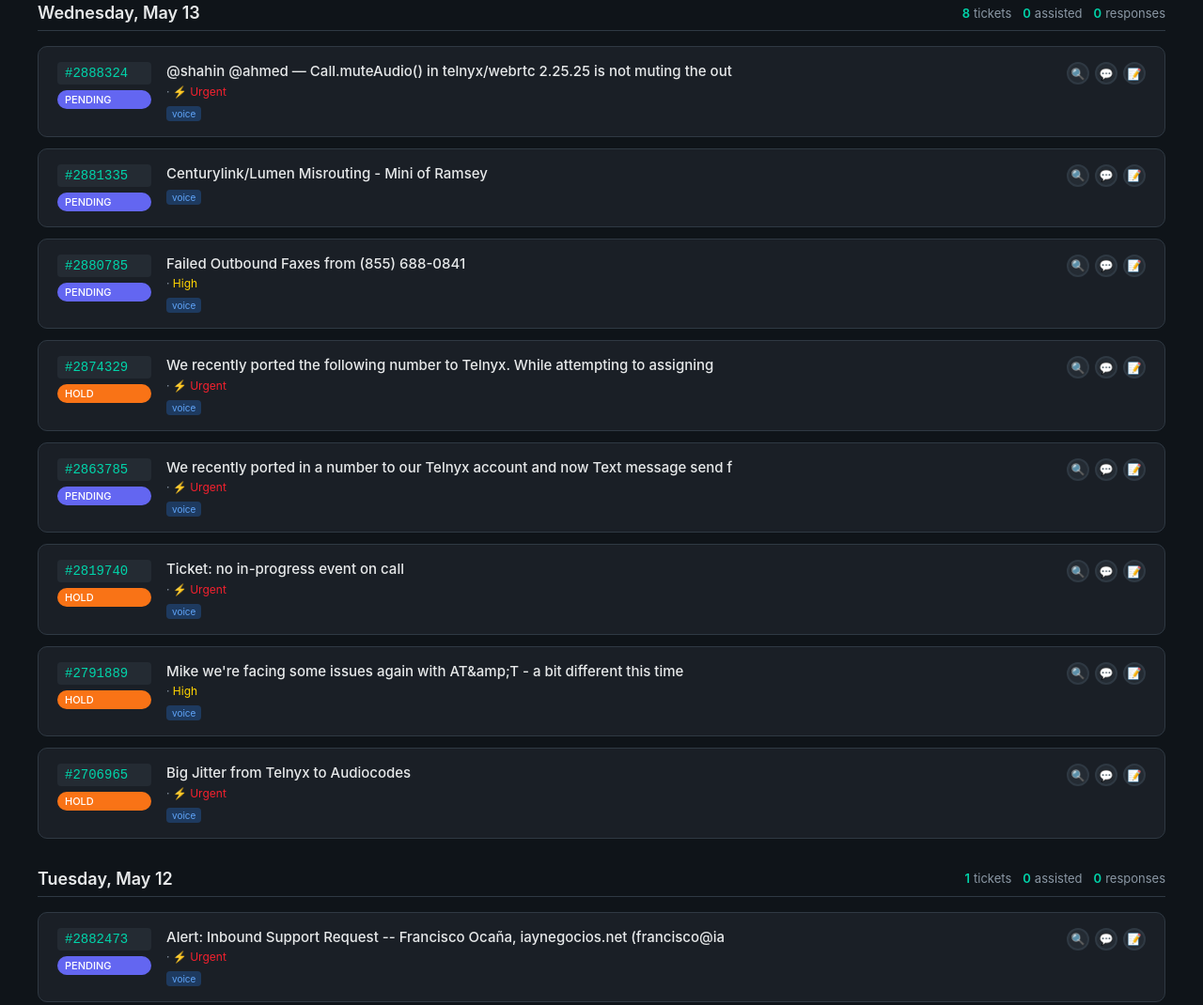
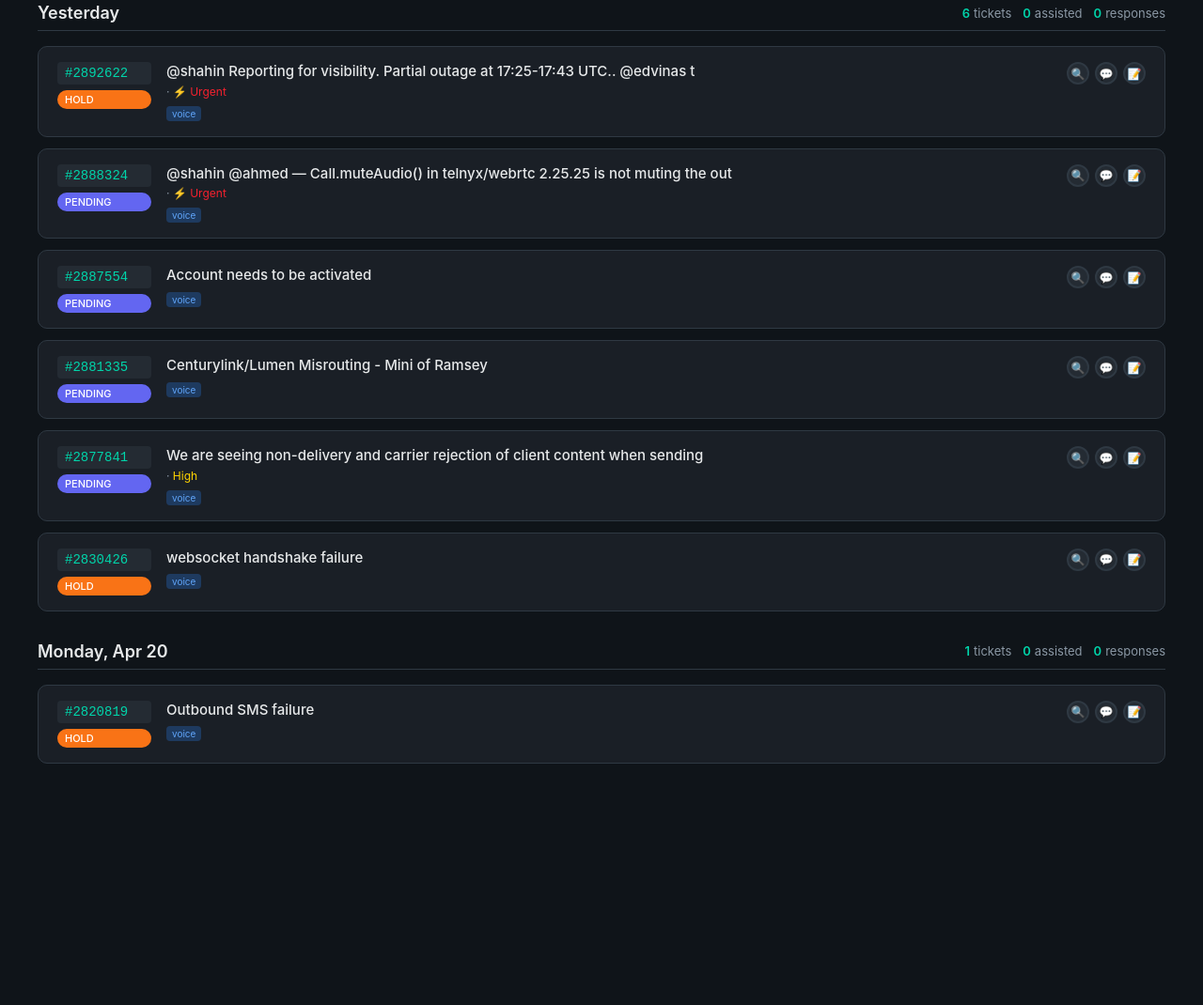
Before and after one commit to seanl-cmyk/mission-control, a plain HTML site: page index.html in a window 1280 px wide. Shown: the part 488-1558 px from the top of the page at 94% size. After the commit the page ends 1353 px from the top, so only its background shows below. Drawn offline with Linux system fonts and the light colour scheme; no server answers.

Commit message:
EOD sync: Thu May 14, 2026 — 4 tickets updated, 0 collaborative

```diff
--- a/cases.json
+++ b/cases.json
@@ -1,143 +1,70 @@
 {
-  "date": "2026-05-13",
-  "generatedAt": "2026-05-14T00:00:00Z",
+  "date": "2026-05-14",
+  "generatedAt": "2026-05-15T00:00:00Z",
   "summary": {
-    "totalTicketsUpdated": 8,
-    "soloWorked": 6,
-    "collaborativeAnalyzed": 2,
+    "totalTicketsUpdated": 4,
+    "soloWorked": 4,
+    "collaborativeAnalyzed": 0,
     "byCategory": {
-      "webrtc": 1,
       "call_connectivity": 1,
-      "fax": 1,
-      "messaging": 2,
       "call_control": 1,
-      "sip_trunking": 1,
-      "media_quality": 1
+      "ai_assistants": 1,
+      "portal_configuration": 1
     },
     "byPriority": {
       "urgent": 3,
-      "high": 3,
-      "normal": 2
+      "normal": 1
     },
     "byStatus": {
-      "pending": 4,
-      "hold": 4
+      "hold": 1,
+      "pending": 2,
+      "solved": 1
     }
   },
   "cases": [
     {
+      "id": "2892622",
+      "subject": "Partial outage at 17:25-17:43 UTC — Inulti",
+      "customer": "Inulti",
+      "category": "call_connectivity",
+      "priority": "urgent",
+      "status": "hold",
+      "source": "solo",
+      "updated": "2026-05-14T22:36:23Z",
+      "summary": "P1 partial outage reported via Slack (ClearFeed). Outage lasted ~18 min. On hold pending review — internal teams notified."
+    },
+    {
+      "id": "2892218",
+      "subject": "NOC Related Social Media Post/Comment Review",
+      "customer": "Telnyx (Internal)",
+      "category": "ai_assistants",
+      "priority": "urgent",
+      "status": "solved",
+      "source": "solo",
+      "updated": "2026-05-14T17:33:19Z",
+      "summary": "Internal review ticket for social media monitoring. Solved same day."
+    },
+    {
       "id": "2888324",
       "subject": "Call.muteAudio() in telnyx/webrtc 2.25.25 not muting outbound RTCRtpSender on supervisor leg",
       "customer": "Inulti (Artūras M)",
-      "category": "webrtc",
+      "category": "call_control",
       "priority": "urgent",
       "status": "pending",
       "source": "solo",
-      "updated": "2026-05-13T23:02:13Z",
-      "summary": "WebRTC SDK muteAudio() appears to work briefly then outbound RTP resumes (~13kbps Opus) despite isMuted:true state. Affects supervisor whisper legs. ICE candidate errors correlate with mute state loss. UnmuteAudio works normally."
+      "updated": "2026-05-14T19:01:44Z",
+      "summary": "WebRTC SDK muteAudio() not working on supervisor whisper legs. Outbound RTP resumes despite isMuted:true state. Carried over from yesterday — still pending."
     },
     {
-      "id": "2881335",
-      "subject": "Centurylink/Lumen Misrouting - Mini of Ramsey",
-      "customer": "CarWars",
-      "category": "call_connectivity",
+      "id": "2887554",
+      "subject": "Account needs to be activated",
+      "customer": "Adit",
+      "category": "portal_configuration",
       "priority": "normal",
       "status": "pending",
       "source": "solo",
-      "updated": "2026-05-13T17:42:50Z",
-      "summary": "Persistent Lumen/Centurylink misrouting on 4 DIDs. Request to set up direct routing. VIP customer."
-    },
-    {
-      "id": "2880785",
-      "subject": "Failed Outbound Faxes from (855) 688-0841",
-      "customer": "CTM (Ayo)",
-      "category": "fax",
-      "priority": "high",
-      "status": "pending",
-      "source": "collaborative",
-      "updated": "2026-05-13T22:41:26Z",
-      "analysisBy": "Sensei",
-      "rootCause": "Race condition in fax status reporting — parallel origination with fail_on_single_reject caused 3 initial 503 failures to trigger 'Failed' status, but 4th leg (Teliax-TF) completed full T.30 transmission successfully (41/41 pages, 14400bps, 0 bad rows, fax_result_code=0)",
-      "recommendation": "Reply to customer that fax was actually delivered; status reporting bug in parallel origination scenario. Awaiting Sean's approval to post."
-    },
-    {
-      "id": "2874329",
-      "subject": "Ported number +13075875591 — NNID not transferred, can't assign messaging profile",
-      "customer": "ADIT (Jennifer Green)",
-      "category": "messaging",
-      "priority": "urgent",
-      "status": "hold",
-      "source": "solo",
-      "updated": "2026-05-13T22:42:08Z",
-      "summary": "Post-port NNID issue. Customer reports SMS claimed moved but still can't assign messaging profile. On hold pending porting team resolution."
-    },
-    {
-      "id": "2863785",
-      "subject": "SMS from ported number 662-380-5041 not delivered — logs show 'delivered' incorrectly",
-      "customer": "ADIT (Jennifer Green)",
-      "category": "messaging_deliverability",
-      "priority": "urgent",
-      "status": "pending",
-      "source": "solo",
-      "updated": "2026-05-13T20:01:34Z",
-      "summary": "Post-port SMS deliverability issue. Customer assigned 10DLLC campaign but texts not actually reaching recipients despite delivery receipts showing success."
-    },
-    {
-      "id": "2819740",
-      "subject": "No in-progress event on call — Ringba",
-      "customer": "Ringba (Marcella Pimentel)",
-      "category": "call_control",
-      "priority": "urgent",
-      "status": "hold",
-      "source": "solo",
-      "updated": "2026-05-13T22:42:22Z",
-      "summary": "Call events out of order — dial+completed but no in-progress. JIRA escalated. On hold pending engineering review."
-    },
-    {
-      "id": "2791889",
-      "subject": "AT&T calls — initiated then immediate hangup (UpFirst)",
-      "customer": "UpFirst (Felix Dubinsky)",
-      "category": "sip_trunking",
-      "priority": "high",
-      "status": "hold",
-      "source": "solo",
-      "updated": "2026-05-13T17:36:41Z",
-      "summary": "Inbound calls from AT&T showing dial then immediate hangup with normal_clearing/caller. On hold pending further customer-side investigation."
-    },
-    {
-      "id": "2706965",
-      "subject": "Big Jitter (290ms) from Telnyx to Audiocodes SBC",
-      "customer": "Audiocodes (Martin Babjak)",
-      "category": "media_quality",
-      "priority": "urgent",
-      "status": "hold",
-      "source": "solo",
-      "updated": "2026-05-13T20:34:25Z",
-      "summary": "290ms jitter observed on RTP from Telnyx peer to Audiocodes SBC. JIRA escalated. On hold pending network path analysis."
-    },
-    {
-      "id": "2890303",
-      "subject": "GoDaddy Choppy Audio/Disconnect",
-      "customer": "GoDaddy",
-      "category": "voice",
-      "priority": "high",
-      "status": "pending",
-      "source": "collaborative",
-      "updated": "2026-05-13",
-      "analysisBy": "Sensei",
-      "rootCause": "Customer gateway 132.148.54.230 generating severe packet loss and jitter — NOT Telnyx or carrier infrastructure"
-    },
-    {
-      "id": "2892081",
-      "subject": "GoDaddy SMS to Brazil Failures",
-      "customer": "GoDaddy",
-      "category": "messaging",
-      "priority": "high",
-      "status": "pending",
-      "source": "collaborative",
-      "updated": "2026-05-13",
-      "analysisBy": "Sensei",
-      "rootCause": "Research phase — identified MDR API/reports for customer. Draft pending."
+      "updated": "2026-05-14T19:02:24Z",
+      "summary": "Account activation request from Adit. Pending."
     }
   ]
 }
--- a/index.html
+++ b/index.html
@@ -691,6 +691,16 @@
     // Zendesk tickets from query (will be merged with cases.json)
     const zendeskTickets = [
       {
+        id: 2892622,
+        subject: "@shahin Reporting for visibility. Partial outage at 17:25-17:43 UTC.. @edvinas t",
+        status: "hold",
+        priority: "urgent",
+        customer: "",
+        category: "voice",
+        created_at: "2026-05-13T18:08:36Z",
+        updated_at: "2026-05-14T22:36:23Z"
+      },
+      {
         id: 2888324,
         subject: "@shahin @ahmed — Call.muteAudio() in telnyx/webrtc 2.25.25 is not muting the out",
         status: "pending",
@@ -698,17 +708,17 @@
         customer: "",
         category: "voice",
         created_at: "2026-05-12T14:33:55Z",
-        updated_at: "2026-05-13T23:02:13Z"
+        updated_at: "2026-05-14T19:01:44Z"
       },
       {
-        id: 2882473,
-        subject: "Alert: Inbound Support Request -- Francisco Ocaña, iaynegocios.net (francisco@ia",
+        id: 2887554,
+        subject: "Account needs to be activated",
         status: "pending",
-        priority: "urgent",
+        priority: "normal",
         customer: "",
         category: "voice",
-        created_at: "2026-05-09T15:36:21Z",
-        updated_at: "2026-05-12T18:01:22Z"
+        created_at: "2026-05-12T10:57:30Z",
+        updated_at: "2026-05-14T19:02:24Z"
       },
       {
         id: 2881335,
@@ -718,37 +728,27 @@
         customer: "",
         category: "voice",
         created_at: "2026-05-08T19:44:20Z",
-        updated_at: "2026-05-13T17:42:50Z"
+        updated_at: "2026-05-14T18:01:30Z"
       },
       {
-        id: 2880785,
-        subject: "Failed Outbound Faxes from (855) 688-0841",
+        id: 2877841,
+        subject: "We are seeing non-delivery and carrier rejection of client content when sending ",
         status: "pending",
         priority: "high",
         customer: "",
         category: "voice",
-        created_at: "2026-05-08T17:35:31Z",
-        updated_at: "2026-05-13T22:41:26Z"
+        created_at: "2026-05-07T19:44:17Z",
+        updated_at: "2026-05-14T15:47:20Z"
       },
       {
-        id: 2874329,
-        subject: "We recently ported the following number to Telnyx. While attempting to assigning",
+        id: 2830426,
+        subject: "websocket handshake failure",
         status: "hold",
-        priority: "urgent",
+        priority: "normal",
         customer: "",
         category: "voice",
-        created_at: "2026-05-06T19:40:24Z",
-        updated_at: "2026-05-13T22:42:08Z"
-      },
-      {
-        id: 2863785,
-        subject: "We recently ported in a number to our Telnyx account and now Text message send f",
-        status: "pending",
-        priority: "urgent",
-        customer: "",
-        category: "voice",
-        created_at: "2026-05-01T22:27:39Z",
-        updated_at: "2026-05-13T20:01:34Z"
+        created_at: "2026-04-20T14:30:19Z",
+        updated_at: "2026-05-14T18:54:39Z"
       },
       {
         id: 2820819,
@@ -759,36 +759,6 @@
         category: "voice",
         created_at: "2026-04-16T00:40:35Z",
         updated_at: "2026-04-20T16:23:20Z"
-      },
-      {
-        id: 2819740,
-        subject: "Ticket: no in-progress event on call",
-        status: "hold",
-        priority: "urgent",
-        customer: "",
-        category: "voice",
-        created_at: "2026-04-15T17:46:19Z",
-        updated_at: "2026-05-13T22:42:22Z"
-      },
-      {
-        id: 2791889,
-        subject: "Mike we're facing some issues again with AT&amp;T - a bit different this time",
-        status: "hold",
-        priority: "high",
-        customer: "",
-        category: "voice",
-        created_at: "2026-04-02T16:34:48Z",
-        updated_at: "2026-05-13T17:36:41Z"
-      },
-      {
-        id: 2706965,
-        subject: "Big Jitter from Telnyx to Audiocodes",
-        status: "hold",
-        priority: "urgent",
-        customer: "",
-        category: "voice",
-        created_at: "2026-02-23T14:31:28Z",
-        updated_at: "2026-05-13T20:34:25Z"
       }
     ];
 
--- a/status.json
+++ b/status.json
@@ -1,21 +1,19 @@
 {
   "status": "offline",
-  "lastUpdated": "2026-05-14T00:00:00Z",
+  "lastUpdated": "2026-05-15T00:00:00Z",
   "operator": "seanl",
-  "shiftEnd": "2026-05-14T00:00:00Z",
-  "message": "End of shift — Wed May 13, 2026",
+  "shiftEnd": "2026-05-15T00:00:00Z",
+  "message": "End of shift — Thu May 14, 2026",
   "metrics": {
-    "totalCases": 148,
-    "activeCases": 103,
-    "todayUpdated": 8,
-    "soloWorked": 6,
-    "collaborativeAnalyzed": 2,
+    "totalCases": 7,
+    "activeCases": 3,
+    "todayUpdated": 4,
+    "soloWorked": 4,
+    "collaborativeAnalyzed": 0,
     "byStatus": {
-      "pending": 32,
-      "hold": 45,
-      "solved": 15,
-      "open": 29,
-      "closed": 27
+      "pending": 2,
+      "hold": 1,
+      "solved": 1
     }
   }
 }
```
